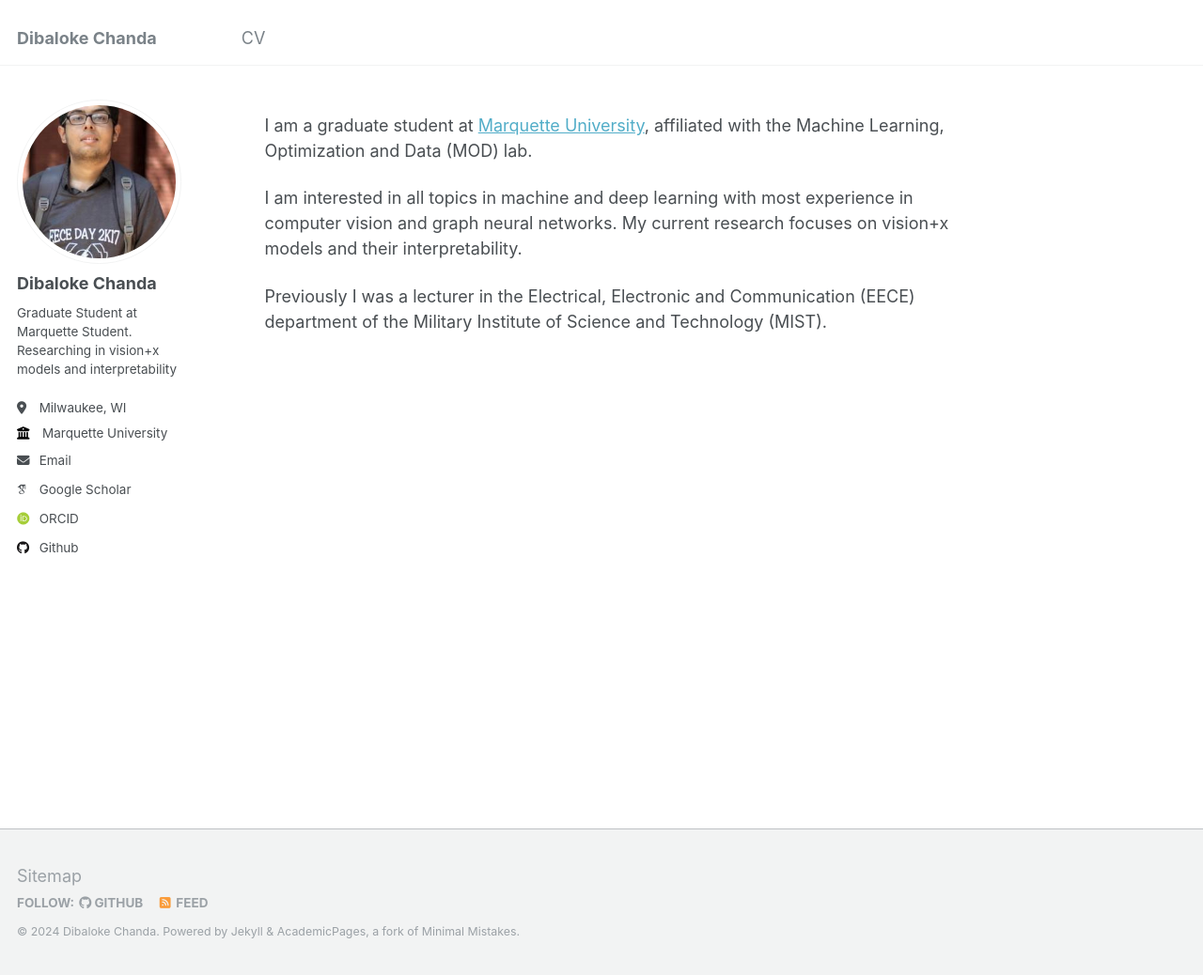
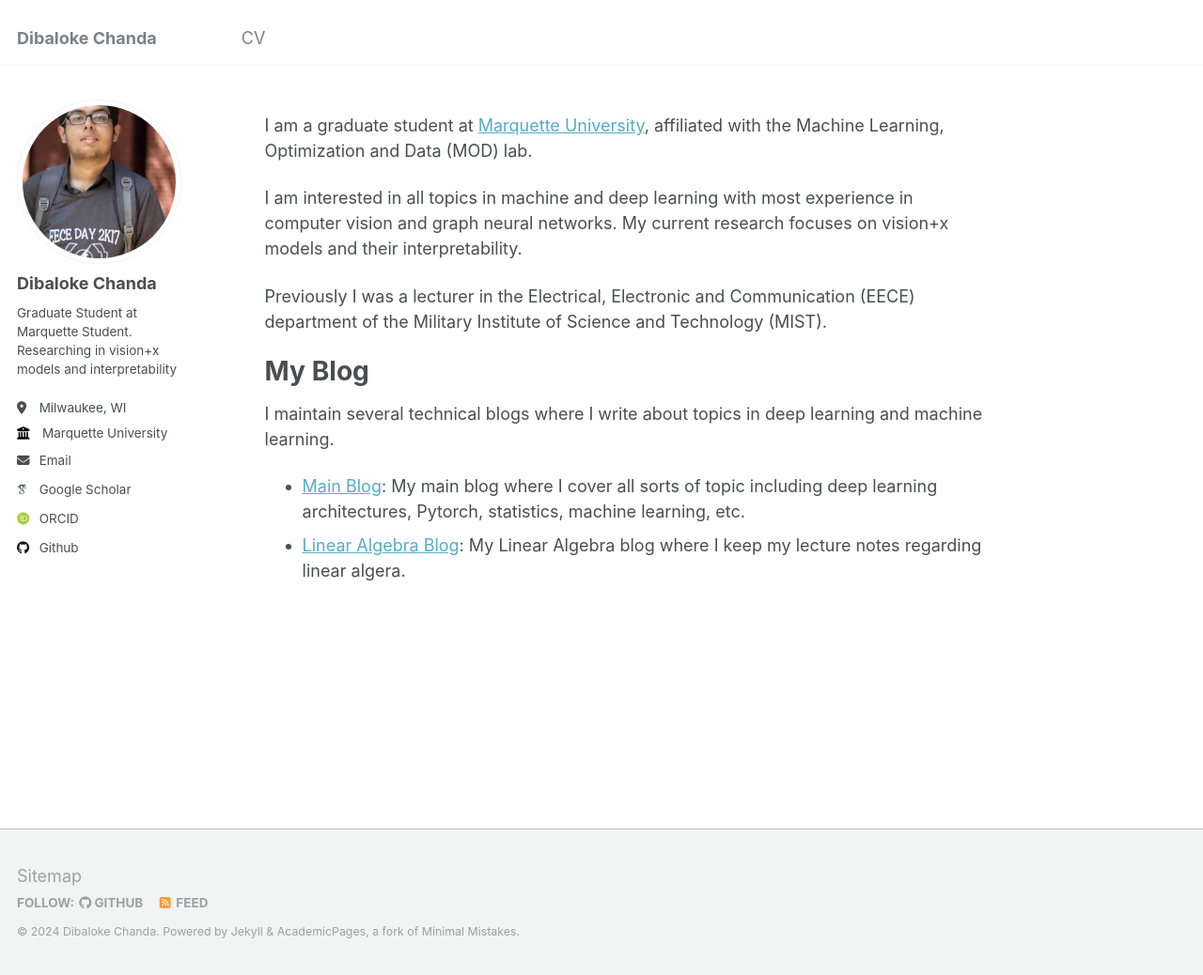
Before and after one commit to dibaloke/dibaloke.github.io, a Jekyll site: the page built from _pages/about.md, in a window 1280 px wide and 1038 px high. Shown: the whole window at 94% size. Built offline with Jekyll 4.4.1, drawn with Linux system fonts in a browser that asks for light colours; some web fonts are replaced.

Commit message:
Update about.md

```diff
--- a/_pages/about.md
+++ b/_pages/about.md
@@ -12,3 +12,9 @@
 I am interested in all topics in machine and deep learning with most experience in computer vision and graph neural networks. My current research focuses on vision+x models and their interpretability.
 
 Previously I was a lecturer in the Electrical, Electronic and Communication (EECE) department of the Military Institute of Science and Technology (MIST).
+
+# My Blog
+I maintain several technical blogs where I write about topics in deep learning and machine learning.
+
+- [Main Blog](https://dibalokechanda.github.io/): My main blog where I cover all sorts of topic including deep learning architectures, Pytorch, statistics, machine learning, etc.
+- [Linear Algebra Blog](https://dibalokechanda.github.io/Linear-Algebra/): My Linear Algebra blog where I keep my lecture notes regarding linear algera.
```
